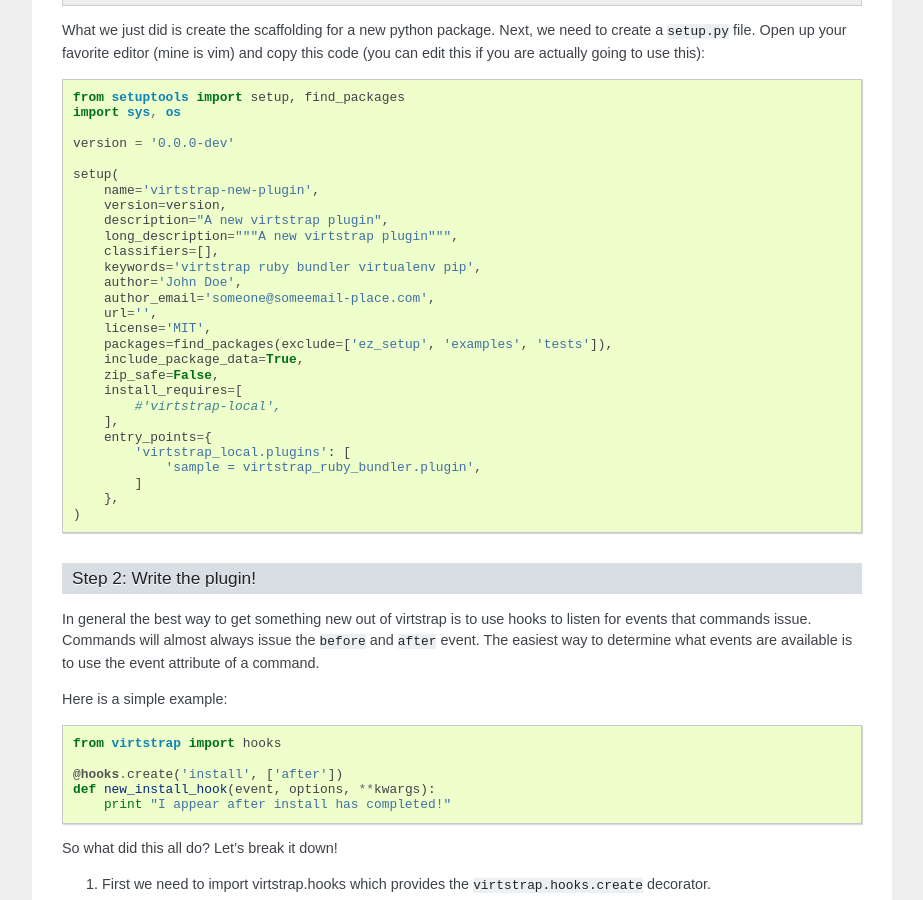
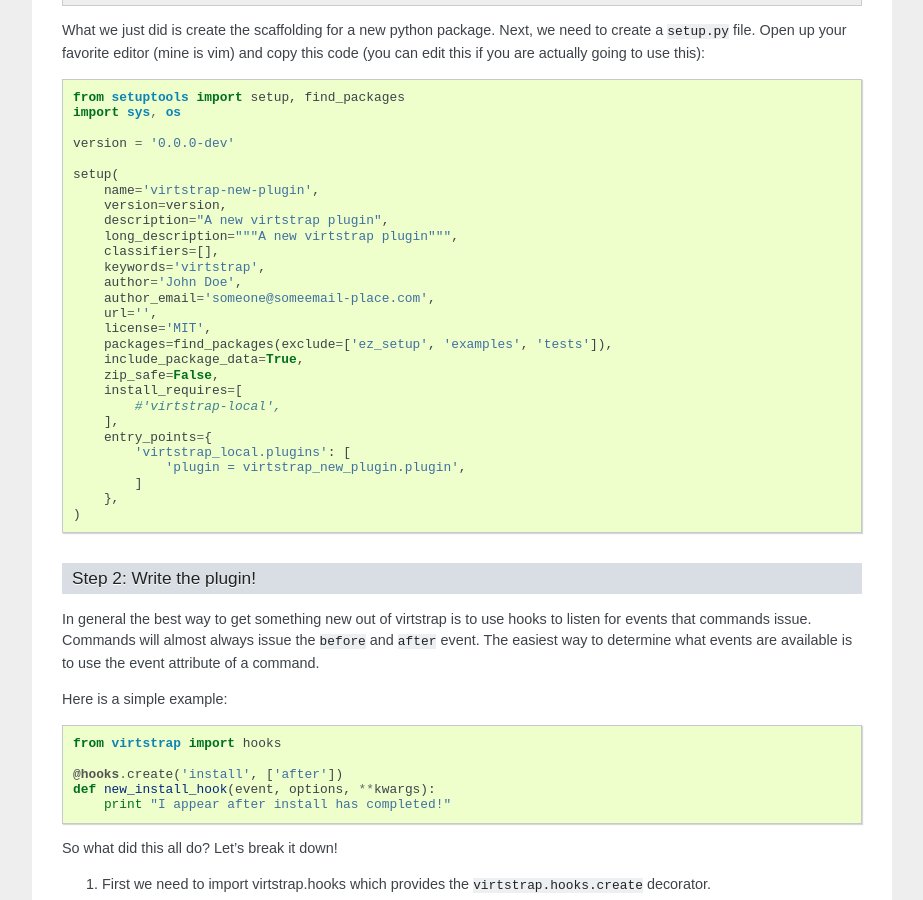
Before and after one commit to ravenac95/virtstrap, a Sphinx documentation site: the page built from docs/plugins.rst, in a window 1280 px wide and 900 px high, scrolled down 1079 px. Shown: the whole window, without its empty margins (198-1121 px from the left). Built offline with Sphinx 7.4.7, drawn with Linux system fonts in a browser that asks for light colours.

Commit message:
Silly copy+paste errors :-P. Fixed

```diff
--- a/docs/plugins.rst
+++ b/docs/plugins.rst
@@ -85,7 +85,7 @@
         description="A new virtstrap plugin",
         long_description="""A new virtstrap plugin""",
         classifiers=[],
-        keywords='virtstrap ruby bundler virtualenv pip',
+        keywords='virtstrap',
         author='John Doe',
         author_email='someone@someemail-place.com',
         url='',
@@ -98,7 +98,7 @@
         ],
         entry_points={
             'virtstrap_local.plugins': [
-                'sample = virtstrap_ruby_bundler.plugin',
+                'plugin = virtstrap_new_plugin.plugin',
             ]
         },
     )
```
